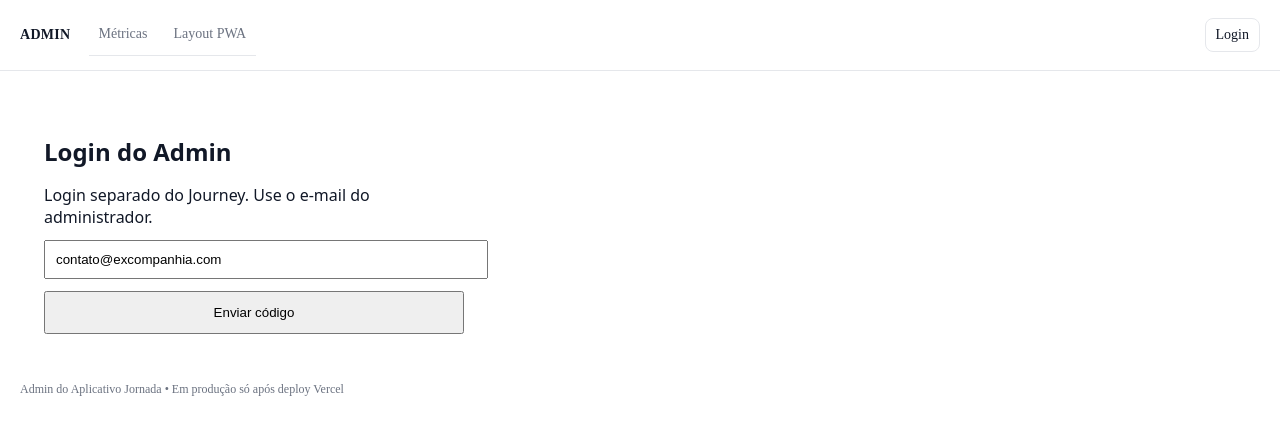
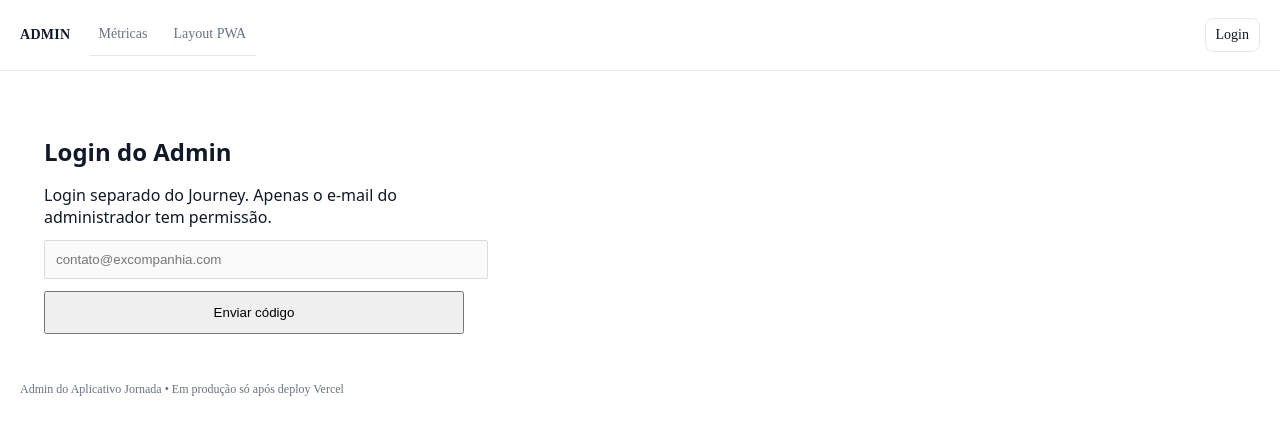
Before and after one commit to excompanhia/aplicativo-jornada, a Next.js app: page /admin/login in a window 1280 px wide. Shown: the top 434 px of the page. Built offline with nearby package versions, Linux system fonts and the light colour scheme; no server answers.

Commit message:
admin: travar email autorizado no login

```diff
--- a/app/admin/login/page.tsx
+++ b/app/admin/login/page.tsx
@@ -3,6 +3,8 @@
 import { useState } from "react";
 import { createClient } from "@supabase/supabase-js";
 import { useRouter } from "next/navigation";
+
+const ADMIN_EMAIL = "contato@excompanhia.com";
 
 const supabase = createClient(
   process.env.NEXT_PUBLIC_SUPABASE_URL!,
@@ -11,32 +13,50 @@ const supabase = createClient(
 
 export default function AdminLoginPage() {
   const router = useRouter();
-  const [email, setEmail] = useState("contato@excompanhia.com");
+
+  // email travado
   const [sent, setSent] = useState(false);
   const [code, setCode] = useState("");
   const [error, setError] = useState<string | null>(null);
 
   async function sendOtp() {
     setError(null);
+
     const { error } = await supabase.auth.signInWithOtp({
-      email,
+      email: ADMIN_EMAIL,
       options: {
         emailRedirectTo: `${window.location.origin}/admin`,
       },
     });
+
     if (error) setError(error.message);
     else setSent(true);
   }
 
   async function verifyOtp() {
     setError(null);
+
     const { error } = await supabase.auth.verifyOtp({
-      email,
+      email: ADMIN_EMAIL,
       token: code,
       type: "email",
     });
-    if (error) setError(error.message);
-    else router.replace("/admin");
+
+    if (error) {
+      setError(error.message);
+      return;
+    }
+
+    // extra: garante que quem logou é o admin
+    const { data } = await supabase.auth.getUser();
+    const authedEmail = data?.user?.email || "";
+    if (authedEmail !== ADMIN_EMAIL) {
+      await supabase.auth.signOut();
+      setError("Este e-mail não tem permissão para acessar o Admin.");
+      return;
+    }
+
+    router.replace("/admin");
   }
 
   return (
@@ -46,14 +66,20 @@ export default function AdminLoginPage() {
       {!sent ? (
         <>
           <p style={{ marginBottom: 12 }}>
-            Login separado do Journey. Use o e-mail do administrador.
+            Login separado do Journey. Apenas o e-mail do administrador tem permissão.
           </p>
 
           <input
             type="email"
-            value={email}
-            onChange={(e) => setEmail(e.target.value)}
-            style={{ width: "100%", padding: 10, marginBottom: 12 }}
+            value={ADMIN_EMAIL}
+            disabled
+            style={{
+              width: "100%",
+              padding: 10,
+              marginBottom: 12,
+              opacity: 0.8,
+              cursor: "not-allowed",
+            }}
           />
 
           <button onClick={sendOtp} style={{ width: "100%", padding: 12 }}>
@@ -63,7 +89,7 @@ export default function AdminLoginPage() {
       ) : (
         <>
           <p style={{ marginBottom: 12 }}>
-            Digite o código enviado para <strong>{email}</strong>
+            Digite o código enviado para <strong>{ADMIN_EMAIL}</strong>
           </p>
 
           <input
@@ -79,11 +105,7 @@ export default function AdminLoginPage() {
         </>
       )}
 
-      {error && (
-        <p style={{ marginTop: 12, color: "red" }}>
-          {error}
-        </p>
-      )}
+      {error && <p style={{ marginTop: 12, color: "red" }}>{error}</p>}
     </main>
   );
 }
```
